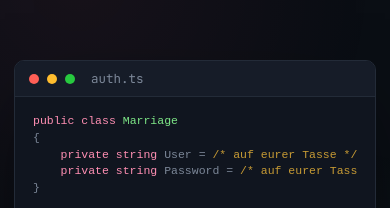
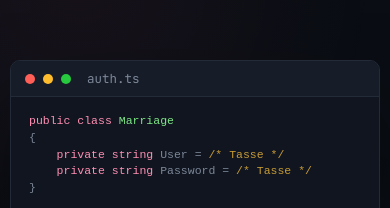
Before and after one commit to BT-NK/hochzeit-cp, a plain HTML site: page index.html in a window 390 px wide. Shown: the part 187-395 px from the top of the page. Drawn offline with Linux system fonts and the light colour scheme.

Commit message:
responsive behavior login-screen

```diff
--- a/index.html
+++ b/index.html
@@ -71,7 +71,7 @@ button:focus-visible, input:focus-visible{
 .screen.active{display:flex;}
 
 /* ---------------- LOGIN ---------------- */
-#login-screen{flex-direction:column; gap:28px; padding:14px;}
+#login-screen{flex-direction:column; gap:28px; padding:10px;}
 
 .login-card{max-height:94dvh; overflow-y:auto;}
 
@@ -108,9 +108,9 @@ button:focus-visible, input:focus-visible{
 .code-snippet{
   font-size:11.5px; line-height:1.45;
   color:var(--fog);
-  white-space:pre;
+  white-space:pre-wrap;
+  word-break:break-word;
   margin:0 0 14px;
-  overflow-x:auto;
 }
 .code-snippet .kw{color:#ff8fb3;}
 .code-snippet .type{color:var(--mint);}
@@ -358,8 +358,8 @@ button:focus-visible, input:focus-visible{
     <div class="login-card__body">
       <pre class="code-snippet"><span class="kw">public class</span> <span class="type">Marriage</span>
 {
-    <span class="kw">private string</span> User = <span class="cmt">/* auf eurer Tasse */</span>
-    <span class="kw">private string</span> Password = <span class="cmt">/* auf eurer Tasse */</span>
+    <span class="kw">private string</span> User = <span class="cmt">/* Tasse */</span>
+    <span class="kw">private string</span> Password = <span class="cmt">/* Tasse */</span>
 }</pre>
 
       <form id="login-form">
```
